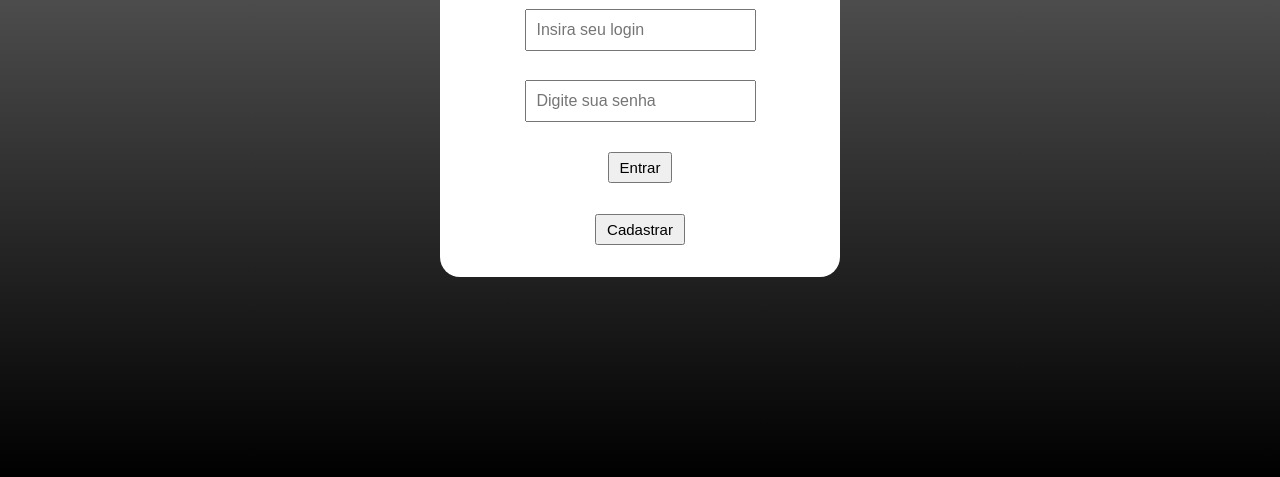
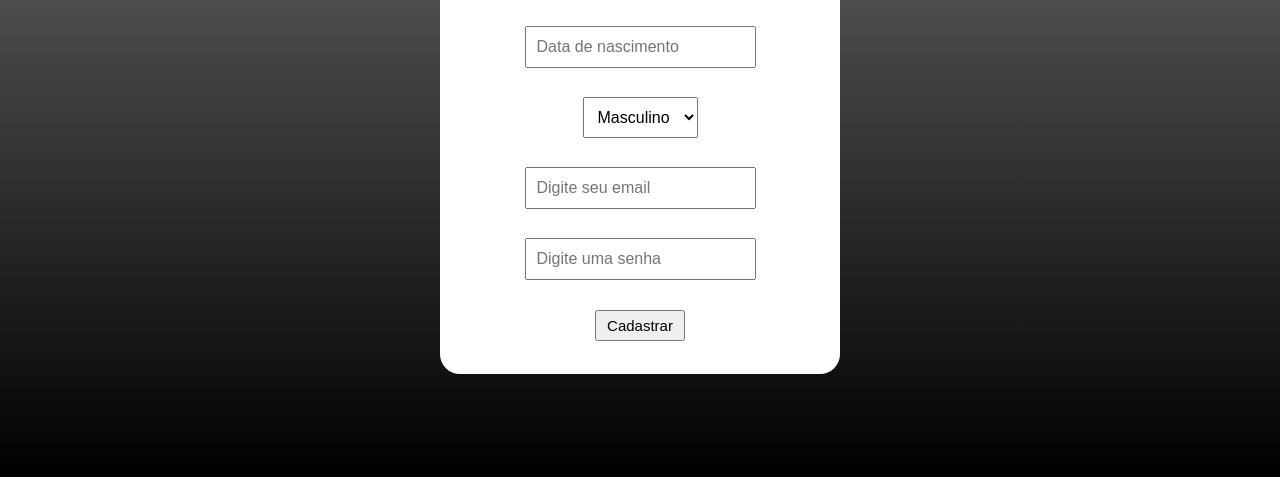
Before and after one commit to PatrickSalgado/Projetinho_Calculadora, a plain HTML site: page Cadastrar/cadastrar.html in a window 1280 px wide. Shown: the part 323-800 px from the top of the page. Drawn offline with Linux system fonts and the light colour scheme.

Commit message:
3° commit

```diff
--- a/Cadastrar/cadastrar.html
+++ b/Cadastrar/cadastrar.html
@@ -8,17 +8,29 @@
     <title>Cadastrar</title>
 </head>
 <body>
-    <div class="geral_login">
+    <button><a href="/Login/login.html">Voltar</a></button>
+
+    <div class="geral_cadastrar">
     <h1>Cadastrar</h1>
     <br>
-    <input type="text" placeholder="Insira seu login" id="login">
+    <input type="text" placeholder="Digite seu nome completo" id="nome">
     <br>
-    <input type="text" placeholder="Digite sua senha" id="senha">
+    <input type="text" placeholder="Data de nascimento" id="nascimento">
     <br>
 
-    <button onclick="entrar()">Entrar</button>
+    <select>
+    <option value="1">Masculino</option>
+    <option value="2">Feminino</option>
+    <option value="3">Outros</option>
+    </select>
+
     <br>
-    <button onclick="cadastrar()">Cadastrar</button>
+    <input type="text" placeholder="Digite seu email" id="email">
+    <br>
+    <input type="text" placeholder="Digite uma senha " id="senha">
+
+    <br>
+    <button><a href="/Login/login.html">Cadastrar</a></button>
 
 
     <script src="cadastrar.js"></script>
--- a/style.css
+++ b/style.css
@@ -23,6 +23,13 @@ button {
     cursor: pointer;
 }
 
+select{
+    margin: 5px;
+    padding: 10px;
+    font-size: 16px;
+
+}
+
 .geral_calculadora{
     background-color: white;
     height: 400px;
@@ -45,3 +52,19 @@ button {
     justify-content: center; /* Centraliza verticalmente */
     align-items: center; /* Centraliza horizontalmente */
 }
+
+.geral_cadastrar{
+    background-color: white;
+    height: 550px;
+    width: 400px;
+    border-radius: 20px;
+    display: flex; /* Ativa o Flexbox */
+    flex-direction: column; /* Mantém os elementos empilhados */
+    justify-content: center; /* Centraliza verticalmente */
+    align-items: center; /* Centraliza horizontalmente */
+}
+
+a {
+    text-decoration: none; /* Remove o sublinhado */
+    color: inherit; /* Herda a cor do elemento pai */
+}
```
Also changed, not shown: Calculadora/index.html (+3 -1 lines), Login/login.html (+2 -2 lines).
